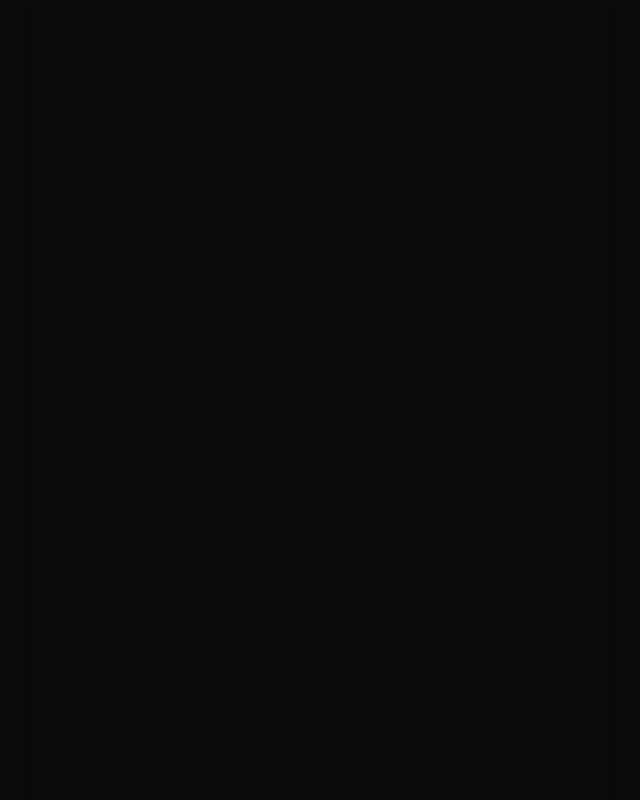
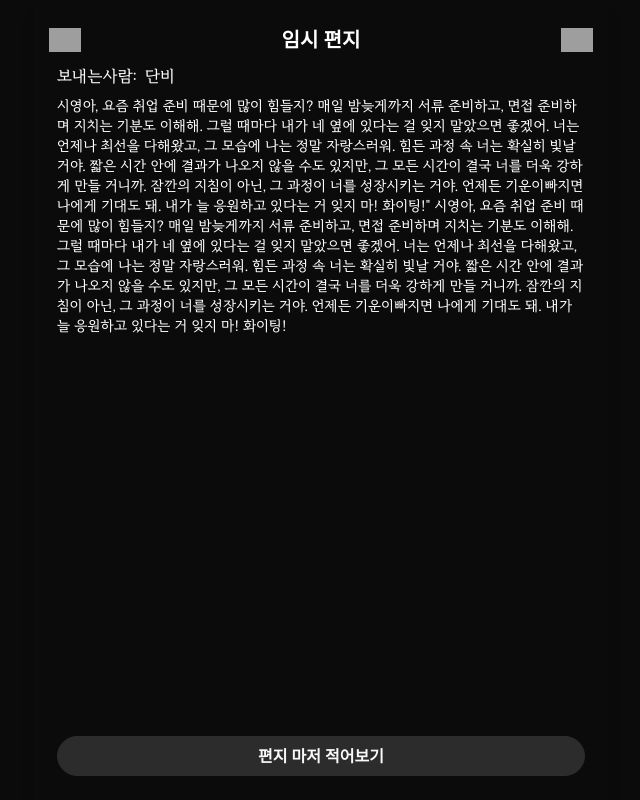
Before and after one commit to Letter-For-Later/fontend, a Nuxt app: page /myLetterBox/temporaryLetterList/1 in a window 1280 px wide. Before the commit this address had no page. Shown: the whole page, without its empty margins (319-959 px from the left). Built offline with nearby package versions, Linux system fonts and the light colour scheme; grey boxes are pictures that could not be loaded.

Commit message:
feat: 작성 페이지 애니메이션 제거

```diff
--- /dev/null
+++ b/pages/myLetterBox/receivedLetterList/[id].vue
@@ -0,0 +1,39 @@
+<template>
+  <div class="flex flex-col w-full h-screen py-6">
+    <header class="flex justify-between items-center px-4">
+      <BackButton />
+      <div class="text-xl font-bold">받은 편지</div>
+      <CancelButton />
+    </header>
+    <form class="flex-grow overflow-hidden flex flex-col px-6">
+      <div class="flex items-center py-6">
+        <p class="text-warm-gray font-ridibatang">2025/02/22 아침 시영님께 받은 편지입니다.</p>
+      </div>
+      <div class="font-ridibatang w-full flex-grow overflow-auto text-sm mb-6">
+        시영아, 요즘 취업 준비 때문에 많이 힘들지? 매일 밤늦게까지 서류 준비하고, 면접 준비하며
+        지치는 기분도 이해해. 그럴 때마다 내가 네 옆에 있다는 걸 잊지 말았으면 좋겠어. 너는 언제나
+        최선을 다해왔고, 그 모습에 나는 정말 자랑스러워. 힘든 과정 속 너는 확실히 빛날 거야. 짧은
+        시간 안에 결과가 나오지 않을 수도 있지만, 그 모든 시간이 결국 너를 더욱 강하게 만들 거니까.
+        잠깐의 지침이 아닌, 그 과정이 너를 성장시키는 거야. 언제든 기운이빠지면 나에게 기대도 돼.
+        내가 늘 응원하고 있다는 거 잊지 마! 화이팅!"
+      </div>
+      <div class="w-full flex flex-col items-center">
+        <button
+          type="button"
+          class="font-pretendard bg-chill-gray border border-chill-gray w-full h-10 py-2 px-8 rounded-full cursor-pointer hover:bg-lovely-red hover:border-lovely-red transition"
+          @click="cancelReserveLetter"
+        >
+          <span class="font-pretendard font-bold text-warm-gray text-sm lg:text-base"
+            >답장 편지 적어보기
+          </span>
+        </button>
+      </div>
+    </form>
+  </div>
+</template>
+
+<script setup lang="ts">
+const cancelReserveLetter = () => {}
+</script>
+
+<style scoped></style>
--- a/pages/myLetterBox/receivedLetterList/index.vue
+++ b/pages/myLetterBox/receivedLetterList/index.vue
@@ -6,11 +6,11 @@
       <CancelButton />
     </header>
     <div class="flex-grow overflow-hidden flex flex-col px-6">
-      <div class="h-full py-12 px-4 flex flex-col items-center gap-y-8">
+      <div class="h-full py-12 px-4 flex flex-col items-center gap-y-8 overflow-scroll">
         <NuxtLink
           v-for="{ id, receiverName, deliveryDate, deliveryTime } in list"
           :key="id"
-          :to="`/myLetterBox/reservedLetterList/${id}`"
+          :to="`/myLetterBox/receivedLetterList/${id}`"
         >
           <p class="font-pretendard font-semibold underline text-base">
             {{ deliveryDate }} {{ deliveryTime }} {{ receiverName }}님께 받은 편지 ✉️
--- /dev/null
+++ b/pages/myLetterBox/reservedLetterList/[id].vue
@@ -0,0 +1,39 @@
+<template>
+  <div class="flex flex-col w-full h-screen py-6">
+    <header class="flex justify-between items-center px-4">
+      <BackButton />
+      <div class="text-xl font-bold">예약 편지</div>
+      <CancelButton />
+    </header>
+    <form class="flex-grow overflow-hidden flex flex-col px-6">
+      <div class="flex items-center py-6">
+        <p class="text-warm-gray font-ridibatang">2025/02/22 아침 시영님께 2일 뒤 발송됩니다.</p>
+      </div>
+      <div class="font-ridibatang w-full flex-grow overflow-auto text-sm mb-6">
+        시영아, 요즘 취업 준비 때문에 많이 힘들지? 매일 밤늦게까지 서류 준비하고, 면접 준비하며
+        지치는 기분도 이해해. 그럴 때마다 내가 네 옆에 있다는 걸 잊지 말았으면 좋겠어. 너는 언제나
+        최선을 다해왔고, 그 모습에 나는 정말 자랑스러워. 힘든 과정 속 너는 확실히 빛날 거야. 짧은
+        시간 안에 결과가 나오지 않을 수도 있지만, 그 모든 시간이 결국 너를 더욱 강하게 만들 거니까.
+        잠깐의 지침이 아닌, 그 과정이 너를 성장시키는 거야. 언제든 기운이빠지면 나에게 기대도 돼.
+        내가 늘 응원하고 있다는 거 잊지 마! 화이팅!"
+      </div>
+      <div class="w-full flex flex-col items-center">
+        <button
+          type="button"
+          class="font-pretendard bg-chill-gray border border-chill-gray w-full h-10 py-2 px-8 rounded-full cursor-pointer hover:bg-lovely-red hover:border-lovely-red transition"
+          @click="cancelReserveLetter"
+        >
+          <span class="font-pretendard font-bold text-warm-gray text-sm lg:text-base"
+            >예약 취소하기
+          </span>
+        </button>
+      </div>
+    </form>
+  </div>
+</template>
+
+<script setup lang="ts">
+const cancelReserveLetter = () => {}
+</script>
+
+<style scoped></style>
--- a/pages/myLetterBox/reservedLetterList/index.vue
+++ b/pages/myLetterBox/reservedLetterList/index.vue
@@ -6,7 +6,7 @@
       <CancelButton />
     </header>
     <div class="flex-grow overflow-hidden flex flex-col px-6">
-      <div class="h-full py-12 px-4 flex flex-col items-center gap-y-8">
+      <div class="h-full py-12 px-4 flex flex-col items-center gap-y-8 overflow-scroll">
         <NuxtLink
           v-for="{ id, receiverName, deliveryDate, deliveryTime } in list"
           :key="id"
--- /dev/null
+++ b/pages/myLetterBox/sendedLetterList/[id].vue
@@ -0,0 +1,26 @@
+<template>
+  <div class="flex flex-col w-full h-screen py-6">
+    <header class="flex justify-between items-center px-4">
+      <BackButton />
+      <div class="text-xl font-bold">보낸 편지</div>
+      <CancelButton />
+    </header>
+    <form class="flex-grow overflow-hidden flex flex-col px-6">
+      <div class="flex items-center py-6">
+        <p class="text-warm-gray font-ridibatang">2025/02/22 아침 시영님께 보낸 편지입니다.</p>
+      </div>
+      <div class="font-ridibatang w-full flex-grow overflow-auto text-sm mb-6">
+        시영아, 요즘 취업 준비 때문에 많이 힘들지? 매일 밤늦게까지 서류 준비하고, 면접 준비하며
+        지치는 기분도 이해해. 그럴 때마다 내가 네 옆에 있다는 걸 잊지 말았으면 좋겠어. 너는 언제나
+        최선을 다해왔고, 그 모습에 나는 정말 자랑스러워. 힘든 과정 속 너는 확실히 빛날 거야. 짧은
+        시간 안에 결과가 나오지 않을 수도 있지만, 그 모든 시간이 결국 너를 더욱 강하게 만들 거니까.
+        잠깐의 지침이 아닌, 그 과정이 너를 성장시키는 거야. 언제든 기운이빠지면 나에게 기대도 돼.
+        내가 늘 응원하고 있다는 거 잊지 마! 화이팅!"
+      </div>
+    </form>
+  </div>
+</template>
+
+<script setup lang="ts"></script>
+
+<style scoped></style>
--- a/pages/myLetterBox/sendedLetterList/index.vue
+++ b/pages/myLetterBox/sendedLetterList/index.vue
@@ -6,11 +6,11 @@
       <CancelButton />
     </header>
     <div class="flex-grow overflow-hidden flex flex-col px-6">
-      <div class="h-full py-12 px-4 flex flex-col items-center gap-y-8">
+      <div class="h-full py-12 px-4 flex flex-col items-center gap-y-8 overflow-scroll">
         <NuxtLink
           v-for="{ id, receiverName, deliveryDate, deliveryTime } in list"
           :key="id"
-          :to="`/myLetterBox/reservedLetterList/${id}`"
+          :to="`/myLetterBox/sendedLetterList/${id}`"
         >
           <p class="font-pretendard font-semibold underline text-base">
             {{ deliveryDate }} {{ deliveryTime }} {{ receiverName }}님께 보낸 편지 ✉️
--- /dev/null
+++ b/pages/myLetterBox/temporaryLetterList/[id].vue
@@ -0,0 +1,54 @@
+<template>
+  <div class="flex flex-col w-full h-screen py-6">
+    <header class="flex justify-between items-center px-4">
+      <BackButton />
+      <div class="text-xl font-bold">임시 편지</div>
+      <CancelButton />
+    </header>
+    <form class="flex-grow overflow-hidden flex flex-col px-6">
+      <div class="flex items-center relative">
+        <label for="sender" class="cursor-pointer absolute inset-y-0 left-0 flex items-center">
+          <div class="flex items-center gap-x-3">
+            <span class="font-ridibatang">보내는사람:</span>
+          </div>
+        </label>
+        <input
+          id="sender"
+          value="단비"
+          type="text"
+          class="font-ridibatang cursor-pointer h-10 w-full ml-2 pl-20 pr-6 focus:outline-none"
+        />
+      </div>
+      <div class="font-ridibatang w-full flex-grow overflow-auto text-sm mb-6">
+        시영아, 요즘 취업 준비 때문에 많이 힘들지? 매일 밤늦게까지 서류 준비하고, 면접 준비하며
+        지치는 기분도 이해해. 그럴 때마다 내가 네 옆에 있다는 걸 잊지 말았으면 좋겠어. 너는 언제나
+        최선을 다해왔고, 그 모습에 나는 정말 자랑스러워. 힘든 과정 속 너는 확실히 빛날 거야. 짧은
+        시간 안에 결과가 나오지 않을 수도 있지만, 그 모든 시간이 결국 너를 더욱 강하게 만들 거니까.
+        잠깐의 지침이 아닌, 그 과정이 너를 성장시키는 거야. 언제든 기운이빠지면 나에게 기대도 돼.
+        내가 늘 응원하고 있다는 거 잊지 마! 화이팅!" 시영아, 요즘 취업 준비 때문에 많이 힘들지? 매일
+        밤늦게까지 서류 준비하고, 면접 준비하며 지치는 기분도 이해해. 그럴 때마다 내가 네 옆에
+        있다는 걸 잊지 말았으면 좋겠어. 너는 언제나 최선을 다해왔고, 그 모습에 나는 정말 자랑스러워.
+        힘든 과정 속 너는 확실히 빛날 거야. 짧은 시간 안에 결과가 나오지 않을 수도 있지만, 그 모든
+        시간이 결국 너를 더욱 강하게 만들 거니까. 잠깐의 지침이 아닌, 그 과정이 너를 성장시키는
+        거야. 언제든 기운이빠지면 나에게 기대도 돼. 내가 늘 응원하고 있다는 거 잊지 마! 화이팅!
+      </div>
+      <div class="w-full flex flex-col items-center">
+        <button
+          type="button"
+          class="font-pretendard bg-chill-gray border border-chill-gray w-full h-10 py-2 px-8 rounded-full cursor-pointer hover:bg-lovely-red hover:border-lovely-red transition"
+          @click="cancelReserveLetter"
+        >
+          <span class="font-pretendard font-bold text-warm-gray text-sm lg:text-base"
+            >편지 마저 적어보기
+          </span>
+        </button>
+      </div>
+    </form>
+  </div>
+</template>
+
+<script setup lang="ts">
+const cancelReserveLetter = () => {}
+</script>
+
+<style scoped></style>
--- a/pages/writeLetter.vue
+++ b/pages/writeLetter.vue
@@ -5,7 +5,7 @@
       <CancelButton />
     </header>
     <form class="flex-grow overflow-hidden flex flex-col px-6 space-y-4">
-      <div class="flex items-center relative animate-slideUpFirst opacity-0">
+      <div class="flex items-center relative">
         <label for="sender" class="cursor-pointer absolute inset-y-0 left-0 flex items-center">
           <div class="flex items-center gap-x-3">
             <span class="font-ridibatang">보내는사람:</span>
@@ -22,7 +22,7 @@
       <textarea
         v-model="contents"
         placeholder="너무 서두르지 않아도 돼요. 당신의 시간에 맞춰 가세요."
-        class="font-ridibatang w-full flex-grow resize-none overflow-auto text-sm placeholder:text-sm focus:outline-none animate-slideUpSecond opacity-0"
+        class="font-ridibatang w-full flex-grow resize-none overflow-auto text-sm placeholder:text-sm focus:outline-none"
       />
       <div class="w-full flex flex-col items-center gap-y-4">
         <button
```
Also changed, not shown: assets/css/main.css (+7 -7 lines), pages/myLetterBox/temporaryLetterList/index.vue (+50 -2 lines), pages/reserveLetter.vue (+3 -9 lines).
